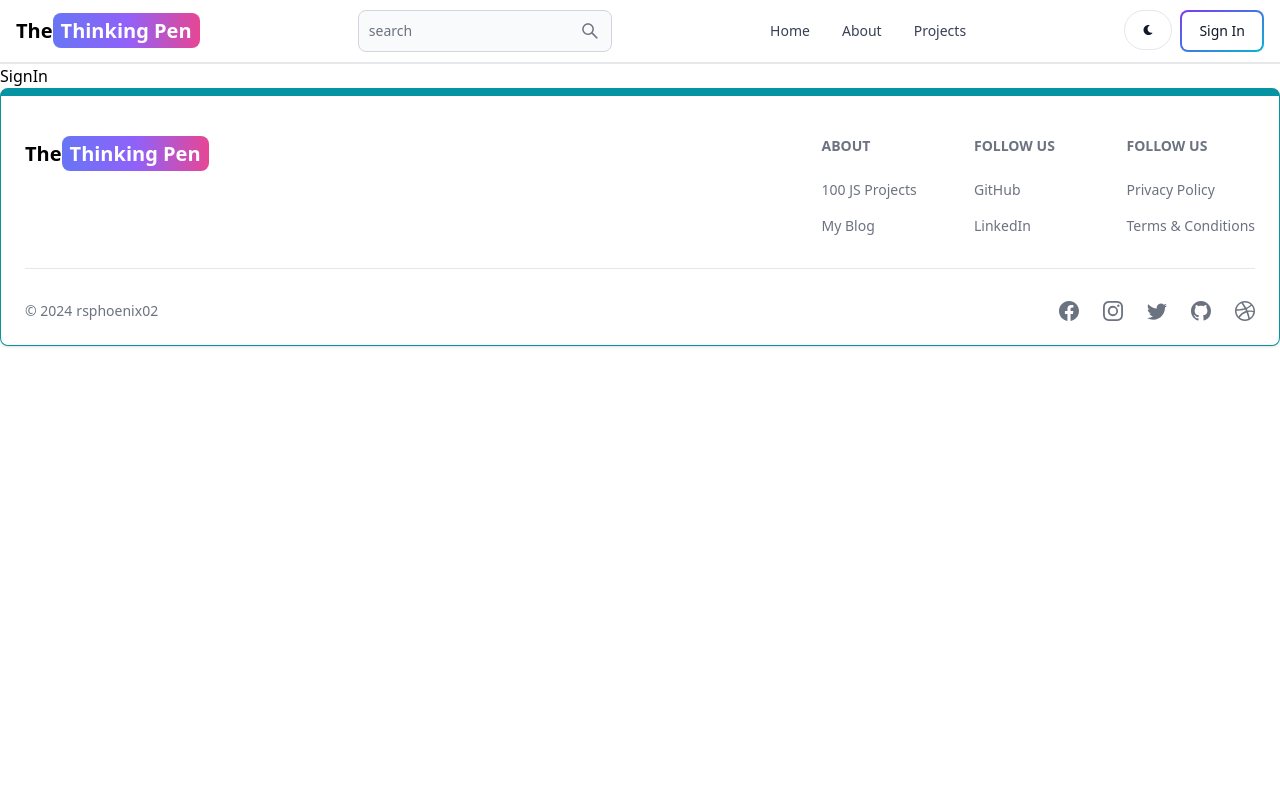
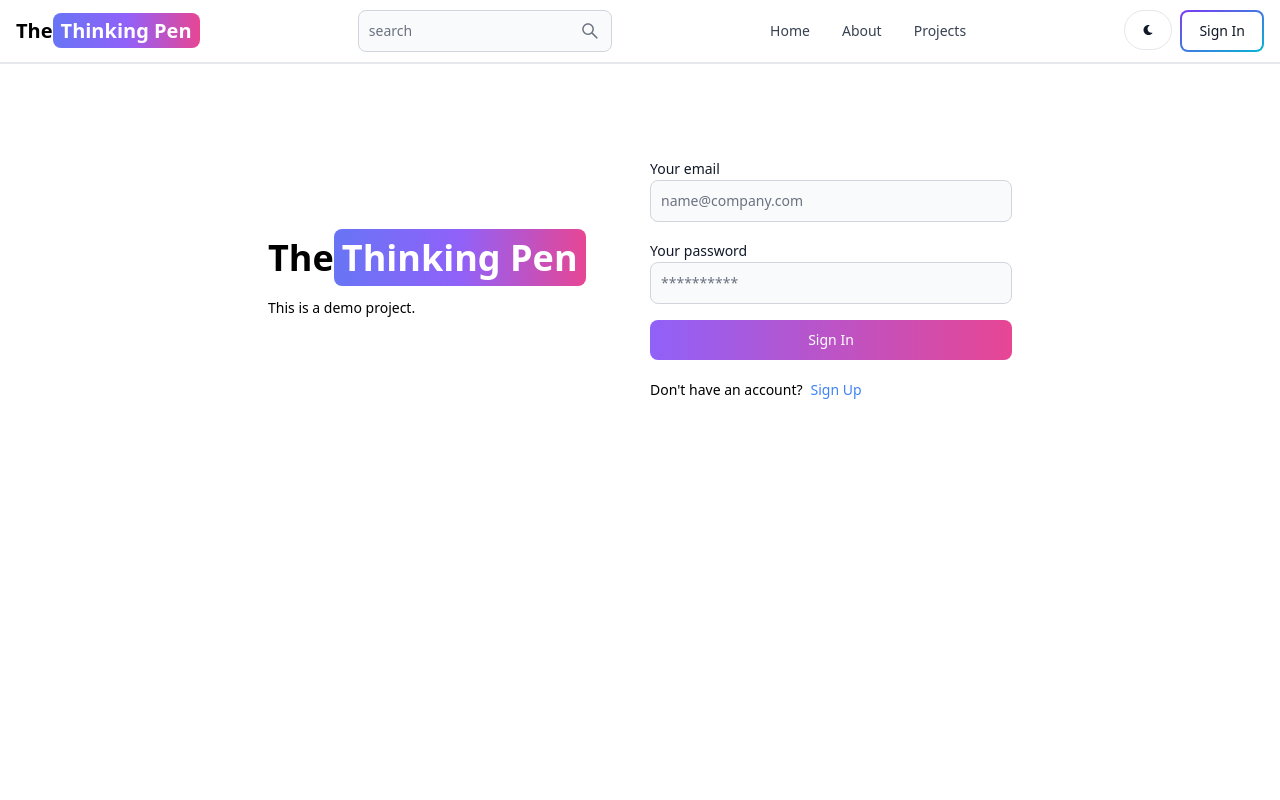
Before and after one commit to rsphoenix02/MERN-Blog, a React (Vite) app in the folder client/: page /sign-in in a window 1280 px wide. Shown: the top 800 px of the page. Built offline with nearby package versions, Linux system fonts and the light colour scheme.

Commit message:
Completed sigin page functionality

```diff
--- a/client/src/pages/SignIn.jsx
+++ b/client/src/pages/SignIn.jsx
@@ -1,7 +1,108 @@
-import React from 'react'
+import { Alert, Button, Label, Spinner, TextInput } from 'flowbite-react';
+import React, { useState } from 'react';
+import { Link, useNavigate } from 'react-router-dom';
 
 export default function SignIn() {
+  const [formData, setFormData] = useState({});
+  const [errorMessage, setErrorMessage] = useState(null);
+  const [loading, setLoading] = useState(false);
+  const navigate = useNavigate();
+
+  const handleChange = (e) => {
+    setFormData({...formData, [e.target.id]:e.target.value.trim()});
+  };
+
+  console.log(formData);
+
+  const handleSubmit = async (e) => {
+    e.preventDefault();
+    if(!formData.password || !formData.email){
+      return setErrorMessage('Please fill out all fields');
+    }
+    try {
+      setLoading(true);
+      setErrorMessage(null);
+      const res = await fetch('/api/auth/signin', {
+        method: 'POST',
+        headers: {'Content-Type': 'application/json'},
+        body: JSON.stringify(formData),
+      });
+      const data = await res.json();
+      if(data.success === false){
+        return setErrorMessage(data.message);
+      }
+      setLoading(false);
+      if(res.ok){
+        navigate('/');
+      }
+    } catch (error) {
+      setErrorMessage(error.message);
+      setLoading(false);
+    }
+  }
+
   return (
-    <div>SignIn</div>
+    <div className="min-h-screen mt-20">
+      <div className="flex p-3 max-w-3xl mx-auto flex-col md:flex-row md:items-center gap-5">
+        {/* left */}
+        <div className="flex-1">
+          <Link
+             to="/" className='font-bold dark:text-white text-4xl'>
+              The
+              <span className='px-2 py-1 bg-gradient-to-r from-indigo-500 via-purple-500 to-pink-500 rounded-lg text-white'>Thinking Pen</span>
+          </Link>
+          <p className='text-sm mt-5'>
+            This is a demo project.
+          </p>
+        </div>
+
+        {/* right */}
+        <div className="flex-1">
+          <form className='flex flex-col gap-4' onSubmit={handleSubmit}>
+            <div>
+              <Label value='Your email'></Label>
+              <TextInput
+                type='email'
+                placeholder='name@company.com'
+                id='email'
+                onChange={handleChange}
+              ></TextInput>
+            </div>
+            <div>
+              <Label value='Your password'></Label>
+              <TextInput
+                type='password'
+                placeholder='**********'
+                id='password'
+                onChange={handleChange}
+              ></TextInput>
+            </div>
+            <Button gradientDuoTone='purpleToPink' type='submit' disabled={loading}>
+              {
+                loading ? (
+                  <>
+                    <Spinner size='sm'></Spinner>
+                    <span className='pl-3'>Loading...</span>
+                  </>
+                ) : 'Sign In'
+              }
+            </Button>
+          </form>
+          <div className='flex gap-2 text-sm mt-5'>
+            <span>Don't have an account?</span>
+            <Link to='/sign-up' className='text-blue-500'>
+              Sign Up
+            </Link>
+          </div>
+          {
+            errorMessage && (
+              <Alert className='mt-5' color='failure'>
+                {errorMessage}
+              </Alert>
+            )
+          }
+        </div>
+      </div>
+    </div>
   )
 }
```
